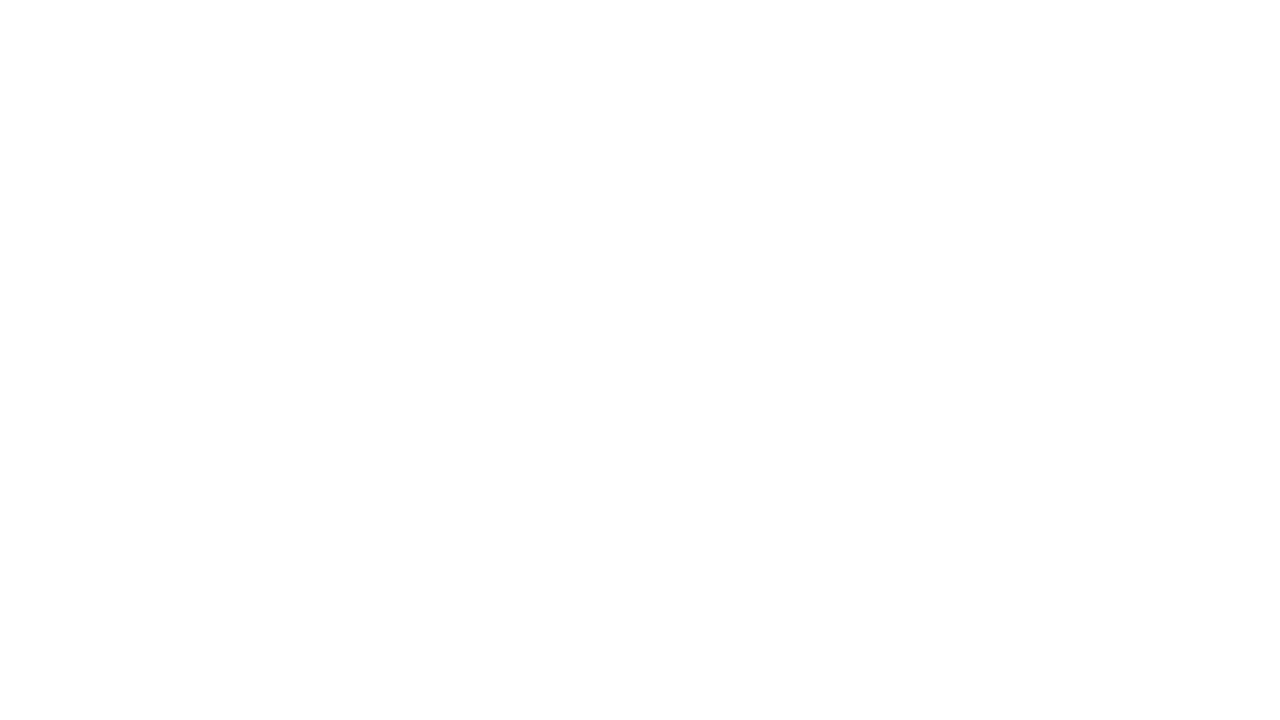
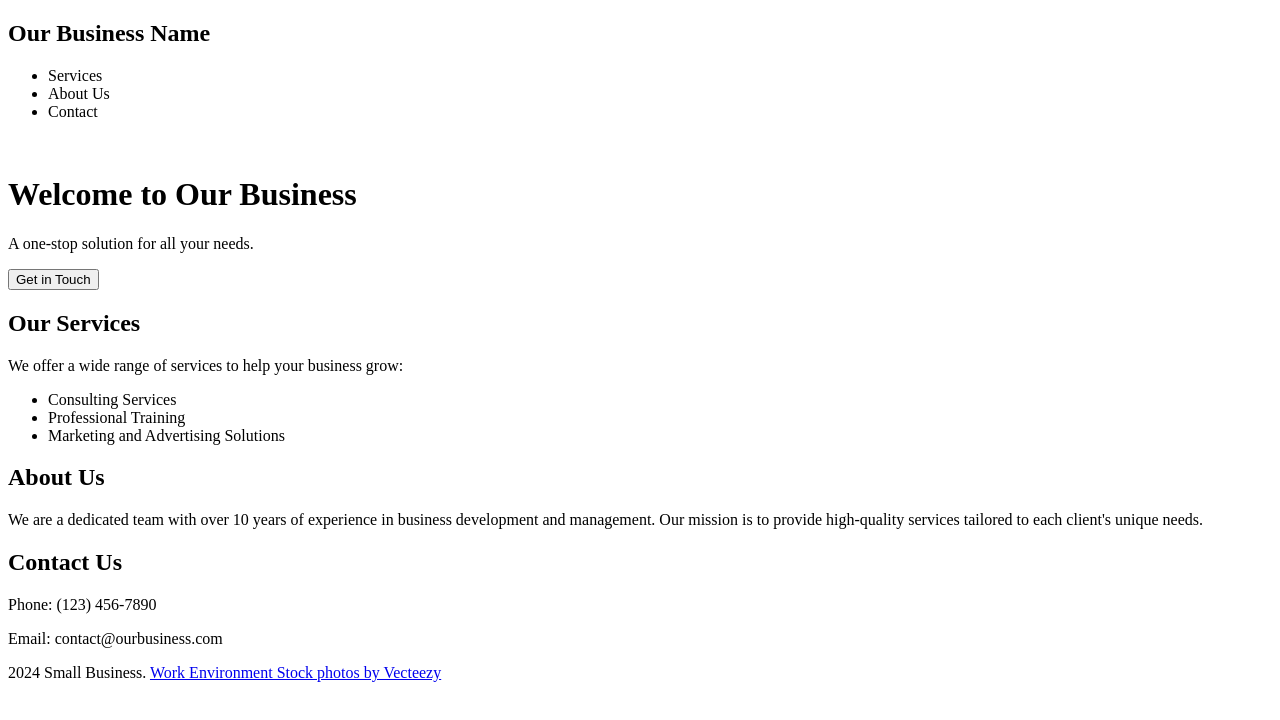
Before and after one commit to lyndsielane/html-css-smallbusiness, a plain HTML site: page index.html in a window 1280 px wide. Drawn offline with Linux system fonts and the light colour scheme.

Commit message:
content-added

```diff
--- a/index.html
+++ b/index.html
@@ -6,5 +6,40 @@
     <title>Small Business Webpage</title>
     <link rel="stylesheet" href="./style.css" />
   </head>
-  <body></body>
+  <body>
+    <nav>
+      <h1>Our Business Name</h1>
+      <ul>
+        <li>Services</li>
+        <li>About Us</li>
+        <li>Contact</li>
+      </ul>
+    </nav>
+    <div class="header">
+      <img>
+      <h1>Welcome to Our Business</h1>
+      <p>A one-stop solution for all your needs.</p>
+      <button>Get in Touch</button>
+    </div>
+    <div class="services">
+      <h2>Our Services</h2>
+      <p>We offer a wide range of services to help your business grow:
+        <ul>
+          <li>Consulting Services</li>
+          <li>Professional Training</li>
+          <li>Marketing and Advertising Solutions</li>
+        </ul>
+      </p>
+    </div>
+    <div class="about">
+      <h2>About Us</h2>
+      <p>We are a dedicated team with over 10 years of experience in business development and management. Our mission is to provide high-quality services tailored to each client's unique needs.</p>
+    </div>
+    <div class="contact">
+      <h2>Contact Us</h2>
+      <p>Phone: (123) 456-7890</p>
+      <p>Email: contact@ourbusiness.com</p>
+    </div>
+    <footer><p>2024 Small Business. <a href="https://www.vecteezy.com/free-photos/work-environment">Work Environment Stock photos by Vecteezy</a></p></footer>
+  </body>
 </html>
```
